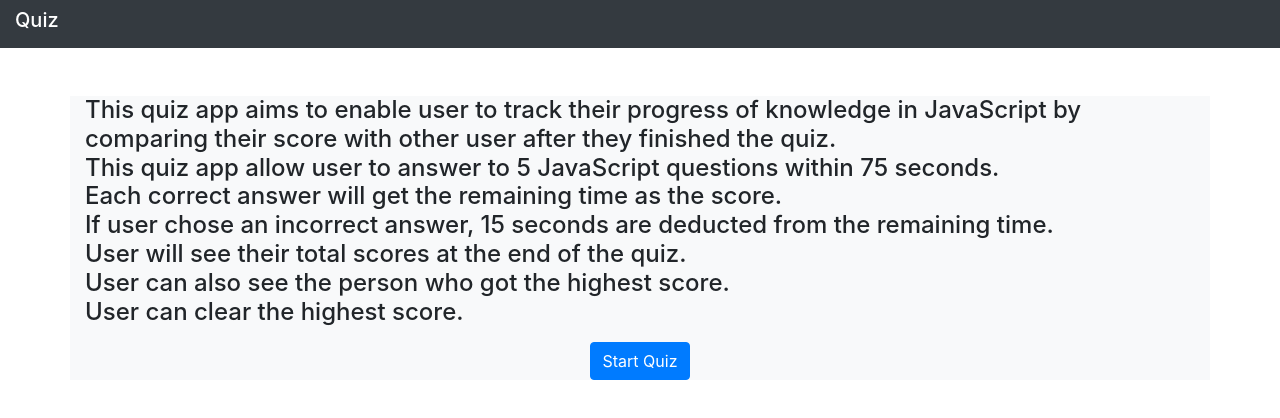
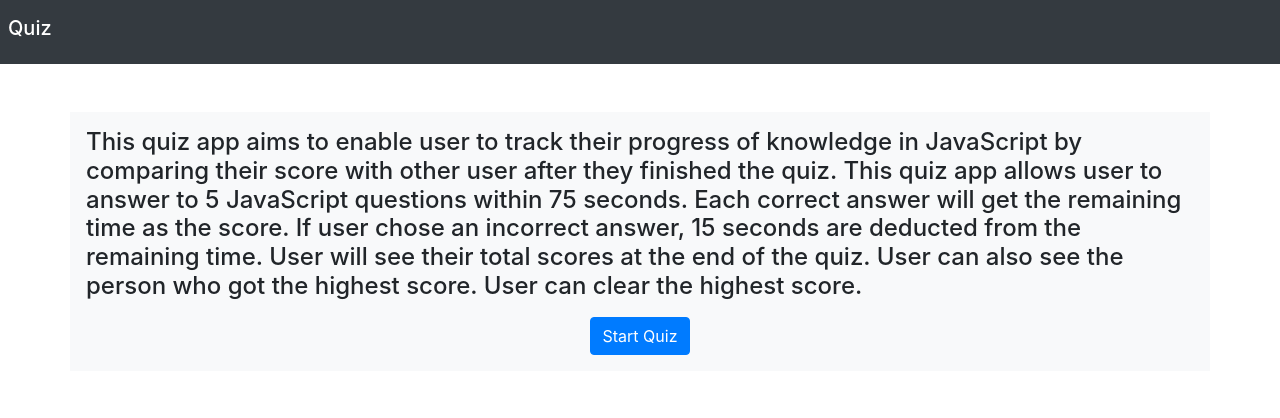
Before and after one commit to paul-kh/time-based-quiz, a plain HTML site: page index.html in a window 1280 px wide. Drawn offline with nearby package versions, Linux system fonts and the light colour scheme.

Commit message:
changed alignment

```diff
--- a/assets/scripts/script.js
+++ b/assets/scripts/script.js
@@ -47,7 +47,7 @@ function renderQuizzes() { // render quiz --------------------------------------
 
     let questionNum = 0;
     // create skelleton of question-answer container and elements
-    containerEl.setAttribute("class", "container mt-5 bg-light");
+    containerEl.setAttribute("class", "container mt-5 bg-light p-3");
     const questionRow = document.createElement("div");
     questionRow.setAttribute("class", "row");
     const questionCol = document.createElement("div");
@@ -58,10 +58,8 @@ function renderQuizzes() { // render quiz --------------------------------------
     const statusResultRow = document.createElement("div");
     const statusResultCol = document.createElement("div");
     const statusResultHtml = document.createElement("span");
-    statusResultRow.setAttribute("class", "row");
+    statusResultRow.setAttribute("class", "row mt-3");
     statusResultCol.setAttribute("class", "col-12");
-
-
 
     containerEl.append(questionRow);
     questionRow.append(questionCol);
@@ -154,7 +152,7 @@ function renderQuizzes() { // render quiz --------------------------------------
 
 function showUserForm() {
 
-    document.getElementById("user-form").setAttribute("class", "container mt-5 bg-light");
+    document.getElementById("user-form").setAttribute("class", "container mt-5 p-3 bg-light");
     document.getElementById("user-score").innerHTML = "Your total score is <strong><span style='color:red'>" + totalScore(); +"</strong></span>";
     clearInterval(myInterval);
     document.getElementById("time").innerHTML = "";
@@ -190,10 +188,10 @@ function showUserForm() {
         }
         function sortNumber(a, b) {
             return a - b;
-          }
+        }
 
         allUserScores.sort(sortNumber);
-        const highestScore = allUserScores[allUserScores.length-1];
+        const highestScore = allUserScores[allUserScores.length - 1];
         let champion = "";
         for (let i = 0; i < arrUsers.length; i++) {
             if (arrUsers[i].score === highestScore) {
@@ -204,12 +202,12 @@ function showUserForm() {
         console.log("allUserScores: ", allUserScores);
         document.getElementById("user-form").setAttribute("class", "d-none");
         document.getElementById("high-score").setAttribute("class", "container mt-5 bg-light");
-        document.getElementById("highscoresH4").innerHTML = "The highest score is <span style='color:red; font-weight:bold'> " + highestScore  + "</span>, done by <span style='color:red; font-weight:bold'>" + champion + "</span>";
+        document.getElementById("highscoresH4").innerHTML = "The highest score is <span style='color:red; font-weight:bold'> " + highestScore + "</span>, done by <span style='color:red; font-weight:bold'>" + champion + "</span>";
 
     });
 
     // Clear Highscore
-    document.getElementById("clear-hgithscore").addEventListener("click", function(){
+    document.getElementById("clear-hgithscore").addEventListener("click", function () {
         localStorage.clear();
         document.getElementById("highscoresH4").innerHTML = "The highest score was cleared!";
         console.l
--- a/index.html
+++ b/index.html
@@ -14,33 +14,32 @@
 <body>
     <!-- nav bar-------------------------------------------------------------------- -->
     <nav class="container-fluid bg-dark">
-        <div class="row d-flex">
-            <div class="col-6 text-left flex-fill">
+        <div class="row">
+            <div class="col-sm-12 col-md-2 col-lg-6 text-center text-md-left m-0 p-md-2 p-0">
                 <h3 class="navbar-brand" style="color: white">Quiz</h3>
             </div>
-            <div class="col-6 text-right pr-0">
+            <div class="col-sm-12 col-md-10 col-lg-6 text-md-right text-center p-md-2 p-0">
                 <h4 id="time" class="navbar-brand" style="color: yellow"></h4>
             </div>
         </div>
-
     </nav>
 
     <!--  default page -------------------------------------------------------------------------- -->
-    <div id="quiz-intro" class="container bg-light mt-5">
+    <div id="quiz-intro" class="container bg-light mt-5 p-3">
         <div class="row">
 
             <!-- quiz introduction -->
             <div class="col">
                 <h4>
 
-                   This quiz app aims to enable user to track their progress of knowledge in JavaScript by
-                   comparing their score with other user after they finished the quiz. <br>
-                   This quiz app allow user to answer to 5 JavaScript questions within 75 seconds. <br>
-                   Each correct answer will get the remaining time as the score. <br>
-                   If user chose an incorrect answer, 15 seconds are deducted from the remaining time. <br>
-                   User will see their total scores at the end of the quiz. <br>
-                   User can also see the person who got the highest score.<br>
-                   User can clear the highest score.
+                    This quiz app aims to enable user to track their progress of knowledge in JavaScript by
+                    comparing their score with other user after they finished the quiz.
+                    This quiz app allows user to answer to 5 JavaScript questions within 75 seconds.
+                    Each correct answer will get the remaining time as the score.
+                    If user chose an incorrect answer, 15 seconds are deducted from the remaining time.
+                    User will see their total scores at the end of the quiz.
+                    User can also see the person who got the highest score.
+                    User can clear the highest score.
 
                 </h4>
 
@@ -85,7 +84,8 @@
         <div class="row">
             <div class="col-12 text-center mt-2">
                 <button class="btn btn-primary go-back-js" type="button" id="go-back">Go Back</button>
-                <button class="btn btn-primary clearScore-js" type="button" id="clear-hgithscore">Clear Highscores</button>
+                <button class="btn btn-primary clearScore-js" type="button" id="clear-hgithscore">Clear
+                    Highscores</button>
             </div>
         </div>
     </div> <!-- --------------------------------------------------------------------------------------->
```
